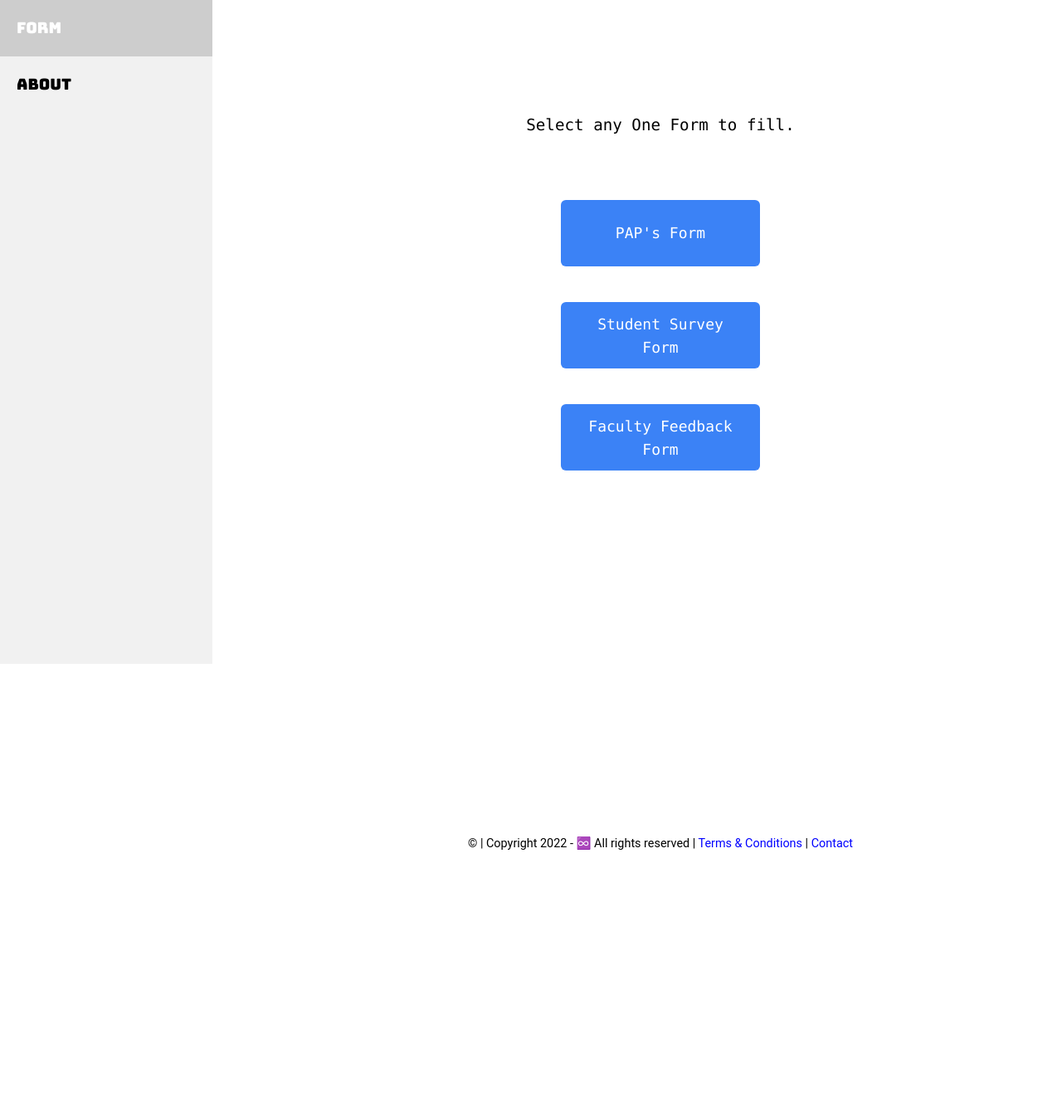
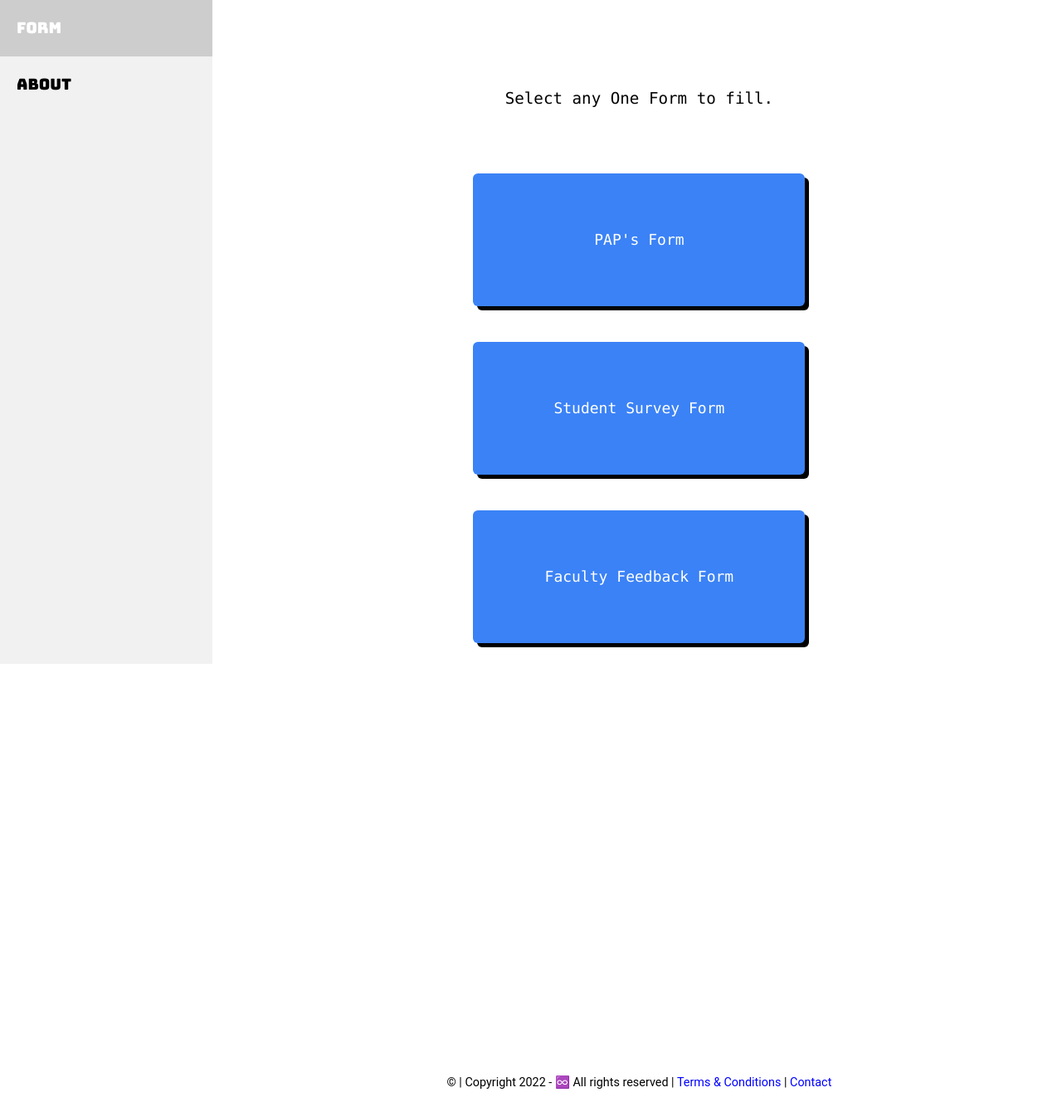
Before and after one commit to Otherwa/PHP_regis-Kel-, a PHP site: page /Php/View/Forms/forms.php in a window 1280 px wide. Shown: the whole page at 83% size. Before the commit the page ends 1024 px from the top, so only its background shows below. Run offline with PHP 8.4, Linux system fonts and the light colour scheme; style sheets or scripts are compiled from the project's sources.

Commit message:
Add files via upload

```diff
--- a/Css/nav.css
+++ b/Css/nav.css
@@ -21,7 +21,7 @@ ul.sidenav li a {
 }
 
 ul.sidenav li a.active {
-    background-color: #1e88de;
+    background-color: #ff7300;
     color: white;
 }
 
@@ -32,9 +32,10 @@ ul.sidenav li a:hover:not(.active) {
 }
 
 div.content {
-    margin-left: 25%;
-    padding: 4rem 2rem;
+    margin-left: 21%;
+    padding: 2rem;
     height: 1000px;
+    border-radius: 0.5rem;
 }
 
 @media screen and (max-width: 900px) {
--- a/Css/style.css
+++ b/Css/style.css
@@ -17,12 +17,12 @@
  /* Handle */
 
  html::-webkit-scrollbar-thumb {
-     background: #006eff;
+     background: #ff6600
  }
  /* Handle on hover */
 
  html::-webkit-scrollbar-thumb:hover {
-     background: #006effb7;
+     background: rgba(255, 115, 0, 0.721)
  }
 
  ::selection {
@@ -66,7 +66,7 @@
 
  .footer-copyright {
      position: relative;
-     bottom: -20rem;
+     bottom: -25rem;
      line-height: 1.6rem;
      padding-bottom: 1.25rem;
  }
@@ -77,6 +77,21 @@
          bottom: -10rem;
          padding-bottom: 1.25rem;
      }
+ }
+ /* card */
+
+ #card {
+     background-color: seashell;
+     box-shadow: 12px 12px 15px blanchedalmond;
+     border-style: solid;
+     border-width: 0.2rem;
+     border-color: black
+ }
+
+ #subcard {
+     border-style: solid;
+     border-width: 0.2rem;
+     border-color: black;
  }
  /* about rickrolled */
 
--- a/Php/View/Account/admin.php
+++ b/Php/View/Account/admin.php
@@ -140,7 +140,8 @@ session_destroy();
             <p class="myfont" style="text-align:start">Forms :</p>
             <br />
             <!-- chart js -->
-            <canvas id="myChart" width="450" height="150"></canvas>
+            <canvas id="myChart" width="450" height="150"
+                style="background-color:bisque;padding: 1rem;border-radius: 0.5rem;"></canvas>
             <br />
             <br />
 
--- a/Php/View/Forms/ajaxtemp.php
+++ b/Php/View/Forms/ajaxtemp.php
@@ -51,12 +51,12 @@ if (isset($_POST['rollno'])) {
     $result = mysqli_query($con, $query);
     $result = mysqli_num_rows($result);
     if ($result > 0) {
-        echo "<span style='color:green;font-family:monospace;font-weight:bold;'>Valid Control Id ✅</span>";
+        echo "<span style='color:green;font-family:monospace;font-weight:bold;'>Valid Id ✅</span>";
         echo "<input id =\"msg\" value = \"block\" style=\"display:none;\">";
         echo "<script>$('#sub').attr('disabled',false);</script>";
         // js hidden value to ol display:none
     } else {
-        echo "<span style='color:red;font-family:monospace;font-weight:bold;'>Not Valid Control Id ❌</span>";
+        echo "<span style='color:red;font-family:monospace;font-weight:bold;'>Invalid Id ❌</span>";
         echo "<input id =\"msg\" value = \"none\" style=\"display:none;\">";
         echo "<script>$('#sub').attr('disabled',true);</script>";
     }
--- a/Php/View/Forms/faculty.php
+++ b/Php/View/Forms/faculty.php
@@ -71,9 +71,9 @@ if (isset($_POST['submit'])) {
     <br />
     <div class="bg-[#ffffff] text-center content" style="padding:1rem">
         <div class="l-form p-0 ">
-            <form action="#" method="POST" class="form">
+            <form action="#" method="POST" id="subcard" class="form">
                 <fieldset>
-                    <code id="times" style="color: green;"></code>
+                    <code id="#times" style="color: red;">Still in Production</code>
                     <legend>Fill up</legend>
 
                     <h1 class=" form__title"
--- a/Php/View/Forms/forms.php
+++ b/Php/View/Forms/forms.php
@@ -53,6 +53,29 @@ if (isset($_POST['FFForm'])) {
     <meta http-equiv='cache-control' content='no-cache'>
     <meta http-equiv='expires' content='0'>
     <meta http-equiv='pragma' content='no-cache'>
+
+    <style type="text/css">
+    .but {
+        text-align: center;
+        width: 25rem;
+        height: 10rem;
+        box-shadow: 5px 5px 5px rgba(0, 0, 0, );
+        transition: 300ms;
+        box-shadow: 5px 5px rgba(0, 0, 0);
+    }
+
+    .but:hover {
+        transition: 300ms;
+        box-shadow: 2.5px 2.5px rgba(0, 0, 0);
+    }
+
+    @media screen and (max-width: 430px) {
+        .but {
+            width: 15rem;
+            height: 5rem;
+        }
+    }
+    </style>
 </head>
 
 <body class="p-0 m-0">
@@ -70,22 +93,22 @@ if (isset($_POST['FFForm'])) {
         <div class="text-center" id="forms" style="display:none; padding:1rem;margin:1rem">
             <form action="" method="POST">
                 <button type="submit"
-                    class="inline-block font-mono text-center border border-transparent rounded-md py-3 px-8 text-lg text-white transition ease-in-out delay-100 bg-blue-500 hover:bg-[#1fc6e4] hover:text-black duration-300"
-                    name="PAPForm" style="text-align:center;width:15rem;height:5rem"> PAP's Form
+                    class="but inline-block font-mono text-center border border-transparent rounded-md py-3 px-8 text-lg text-white transition ease-in-out delay-100 bg-blue-500 hover:bg-[#1fc6e4] hover:text-black duration-300"
+                    name="PAPForm"> PAP's Form
                 </button>
                 <br />
                 <br />
                 <br />
                 <button type="submit"
-                    class="inline-block font-mono text-center border border-transparent rounded-md py-3 px-8 text-lg text-white transition ease-in-out delay-100 bg-blue-500 hover:bg-[#1fc6e4] hover:text-black duration-300"
-                    name="StuForm" style="text-align:center;width:15rem;height:5rem"> Student Survey Form
+                    class="but inline-block font-mono text-center border border-transparent rounded-md py-3 px-8 text-lg text-white transition ease-in-out delay-100 bg-blue-500 hover:bg-[#1fc6e4] hover:text-black duration-300"
+                    name="StuForm"> Student Survey Form
                 </button>
                 <br />
                 <br />
                 <br />
                 <button type="submit"
-                    class="inline-block font-mono text-center border border-transparent rounded-md py-3 px-8 text-lg text-white transition ease-in-out delay-100 bg-blue-500 hover:bg-[#1fc6e4] hover:text-black duration-300"
-                    name="FFForm" style="text-align:center;width:15rem;height:5rem"> Faculty Feedback Form
+                    class="but inline-block font-mono text-center border border-transparent rounded-md py-3 px-8 text-lg text-white transition ease-in-out delay-100 bg-blue-500 hover:bg-[#1fc6e4] hover:text-black duration-300"
+                    name="FFForm"> Faculty Feedback Form
                 </button>
                 <br />
                 <br />
--- a/Php/View/Forms/formsubmit.php
+++ b/Php/View/Forms/formsubmit.php
@@ -48,7 +48,7 @@ session_destroy();
     <br />
     <br />
     <!-- This requires Tailwind CSS v2.0+ -->
-    <div class="bg-[#ffffff] text-center p-3 m-2">
+    <div id="card" class="bg-[#ffffff] text-center p-3 m-2">
         <p class="text-4xl myfont antialiased tracking-normal md:text-4xl overline leading-loose">Form Submitted</p>
         <br />
         <p class="font-mono underline text-xl hover:text-[#006eff]"><a style="font-size:1.3rem" href="forms.php">Submit
--- a/Php/View/Forms/pap.php
+++ b/Php/View/Forms/pap.php
@@ -195,7 +195,7 @@ function get_ratings($con, $name, $teacher, $rollno, $class, $division, $semeste
     <div class="bg-[#ffffff] text-center content" style="padding:0.5rem">
         <br />
         <div class="l-form">
-            <form method="POST" class="form">
+            <form method="POST" id="subcard" class="form">
                 <fieldset>
                     <code id="times" style="color: green;"></code>
                     <legend>Fill up</legend>
--- a/Php/View/Forms/student.php
+++ b/Php/View/Forms/student.php
@@ -130,7 +130,7 @@ function getandset_ratings($con, $confirm, $name, $age, $gender, $rollno, $class
     <div class="bg-[#ffffff] text-center content" style="padding:0.5rem">
 
         <div class="l-form p-0 ">
-            <form method="POST" class="form">
+            <form method="POST" id="subcard" class="form">
                 <fieldset>
                     <code id="times" style="color: green;"></code>
                     <legend>Fill up</legend>
```
Also changed, not shown: index.html (+3 -3 lines).
